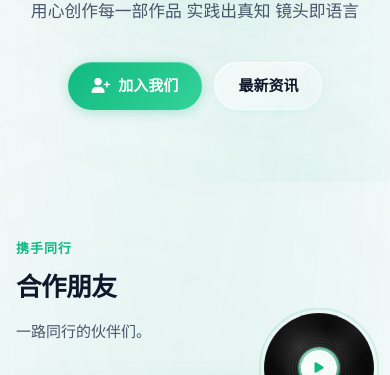
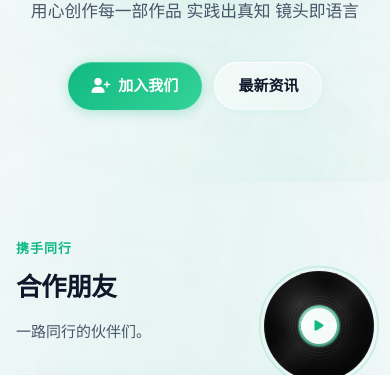
Before and after one commit to ClockSalt1312/clocksalt1312.github.io, a plain HTML site: page index.html in a window 390 px wide. Shown: the part 333-708 px from the top of the page. Drawn offline with Linux system fonts and the light colour scheme; a web font is replaced by a local one.

Commit message:
Update index.html

```diff
--- a/index.html
+++ b/index.html
@@ -968,7 +968,7 @@
         /* ===== Vinyl Record Player ===== */
         .vinyl-player {
             position: fixed;
-            bottom: 96px;
+            bottom: 150px;
             right: 28px;
             z-index: 200;
             display: flex;
@@ -1377,8 +1377,8 @@
 
         /* Mobile */
         @media (max-width: 640px) {
-            .vinyl-player { bottom: 88px; right: 16px; }
-            .vinyl-shadow { right: 16px; width: 110px; height: 110px; bottom: 88px; }
+            .vinyl-player { bottom: 130px; right: 16px; }
+            .vinyl-shadow { right: 16px; width: 110px; height: 110px; bottom: 130px; }
             .vinyl-disc-wrap { width: 110px; height: 110px; }
             .vinyl-play-btn { width: 36px; height: 36px; font-size: 12px; }
             .vinyl-panel { width: 200px; right: calc(100% + 8px); }
```
